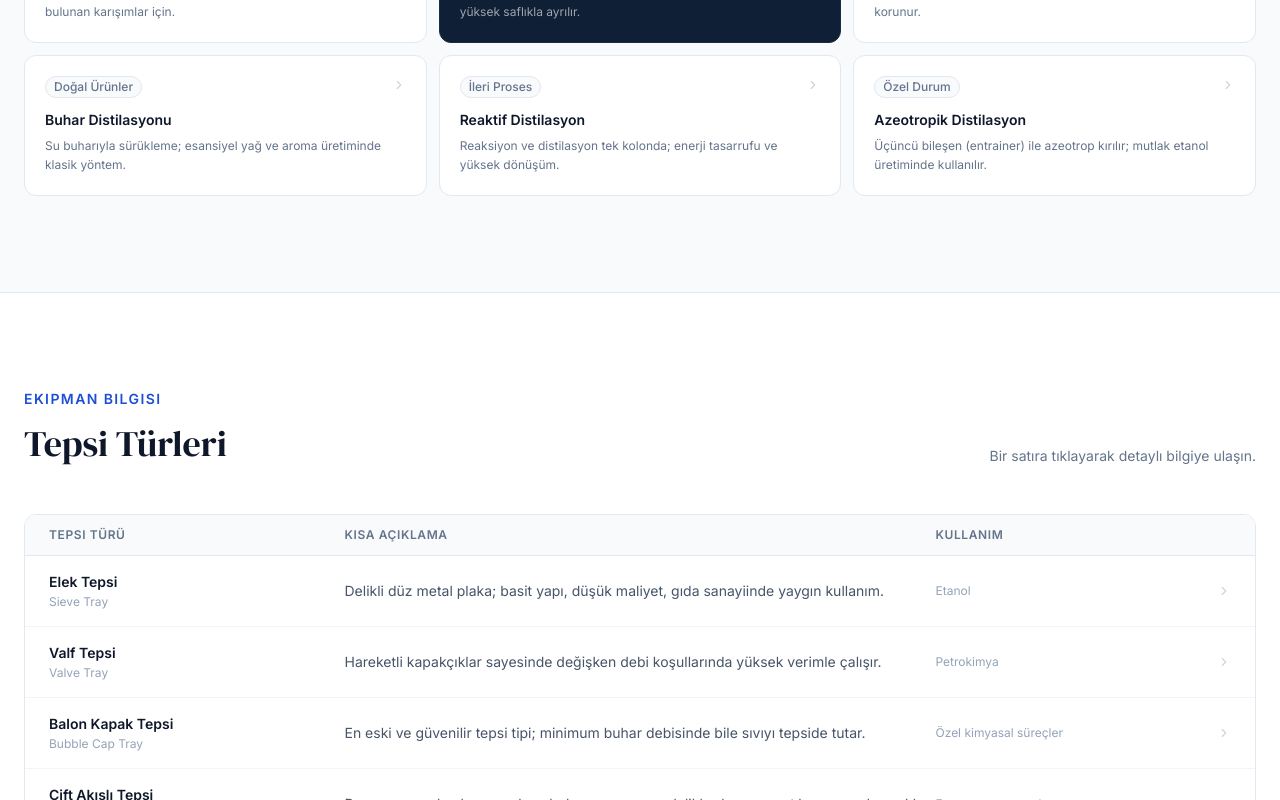
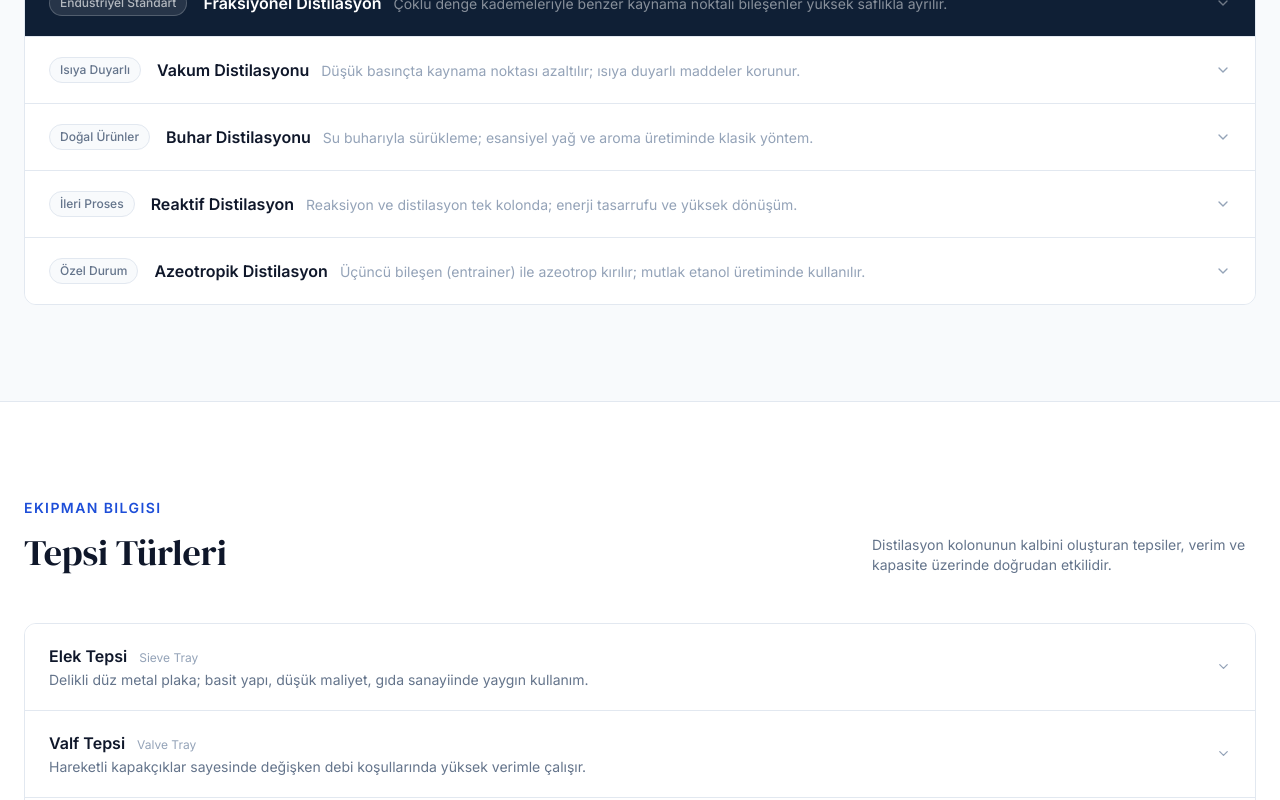
Before and after one commit to Ezgiis02/distillation-site, a React (Vite) app: page / in a window 1280 px wide. Shown: the part 1800-2600 px from the top of the page. Built offline with nearby package versions, Linux system fonts and the light colour scheme.

Commit message:
Accordion: single column, items expand in place, others shift down

```diff
--- a/src/components/TrayTypes.jsx
+++ b/src/components/TrayTypes.jsx
@@ -1,5 +1,5 @@
 import { useState } from 'react'
-import { ChevronRight, CheckCircle2 } from 'lucide-react'
+import { ChevronDown, CheckCircle2 } from 'lucide-react'
 
 const trays = [
   {
@@ -7,7 +7,7 @@ const trays = [
     title: 'Elek Tepsi',
     subtitle: 'Sieve Tray',
     short: 'Delikli düz metal plaka; basit yapı, düşük maliyet, gıda sanayiinde yaygın kullanım.',
-    description: 'Elek tepsiler, üzerinde düzenli dağılmış küçük delikler bulunan düz metal plakalardır. Buhar bu deliklerden geçerek sıvı tabakasında köpüklenerek temas sağlar. Yapı olarak son derece basit ve ucuzdur.',
+    description: 'Elek tepsiler, üzerinde düzenli dağılmış küçük delikler bulunan düz metal plakalardır. Buhar bu deliklerden geçerek sıvı tabakasında köpüklenerek temas sağlar.',
     pros: ['Düşük imalat maliyeti', 'Kolay temizlik ve bakım', 'Düşük basınç düşümü', 'Gıda uygulamalarına uygun'],
     cons: ['Dar çalışma aralığı', 'Köpük oluşumu riski'],
     usage: 'Etanol, meyve suyu konsantrasyonu, basit kimyasal ayırma',
@@ -17,7 +17,7 @@ const trays = [
     title: 'Valf Tepsi',
     subtitle: 'Valve Tray',
     short: 'Hareketli kapakçıklar sayesinde değişken debi koşullarında yüksek verimle çalışır.',
-    description: 'Valf tepsiler, delik üzerinde hareket eden metal kapakçıklar içerir. Buhar debisi değiştikçe kapakçıklar yukarı-aşağı hareket ederek geçiş alanını ayarlar. Geniş yük aralığında yüksek verim elde edilir.',
+    description: 'Valf tepsiler, delik üzerinde hareket eden metal kapakçıklar içerir. Buhar debisi değiştikçe kapakçıklar yukarı-aşağı hareket ederek geçiş alanını ayarlar.',
     pros: ['Geniş operasyon aralığı', 'Yüksek kapasite', 'Kendiliğinden debiye göre ayarlanma'],
     cons: ['Elek tepsiye göre pahalı', 'Kapakçıklarda mekanik yıpranma'],
     usage: 'Petrokimya, orta-büyük ölçekli kimya tesisleri',
@@ -37,7 +37,7 @@ const trays = [
     title: 'Çift Akışlı Tepsi',
     subtitle: 'Dual Flow Tray',
     short: 'Downcomer olmaksızın çalışır; buhar ve sıvı aynı deliklerden geçer, tıkanmaya dayanıklı.',
-    description: 'Geleneksel downcomersız tasarımdaki bu tepsiler, hem buhar hem sıvının aynı deliklerden geçmesine izin verir. Tıkanma eğilimli sistemler veya askıdaki katı madde içeren akışkanlar için önerilir.',
+    description: 'Downcomersız tasarımdaki bu tepsiler, hem buhar hem sıvının aynı deliklerden geçmesine izin verir. Tıkanma eğilimli sistemler için önerilir.',
     pros: ['Tıkanmaya karşı yüksek dayanıklılık', 'Kolay temizlik', 'Düşük maliyet'],
     cons: ['Dar verimli çalışma aralığı', 'Düşük ayırma verimliliği'],
     usage: 'Fermentasyon sıvıları, pulp içeren akışkanlar',
@@ -47,7 +47,7 @@ const trays = [
     title: 'Yapılandırılmış Dolgu',
     subtitle: 'Structured Packing',
     short: 'Corrugated metal levhalar; çok düşük basınç düşümü ve yüksek transfer verimi.',
-    description: 'Corrugated metal levhalardan yapılır; çok düşük basınç düşümü ve yüksek transfer verimi sağlar. Vakum uygulamalarında ve ısıya duyarlı ürünlerde tepsi kolonuna tercih edilir.',
+    description: 'Corrugated metal levhalardan yapılır; çok düşük basınç düşümü ve yüksek transfer verimi sağlar. Vakum uygulamalarında tepsi kolonuna tercih edilir.',
     pros: ['Çok düşük basınç düşümü', 'Yüksek transfer yüzeyi', 'Vakum uygulamaları için ideal'],
     cons: ['Fouling riski', 'Islama güçlüğü', 'Yüksek ilk yatırım maliyeti'],
     usage: 'Vakum distilasyonu, azeotropik ayırma, ısıya duyarlı ürünler',
@@ -58,7 +58,7 @@ const trays = [
     subtitle: 'DistillaTech Özel Tasarım',
     our: true,
     short: 'Mısır işleme koşullarına özel geliştirilmiş elek tepsi: Ø 0.71 m, 0.50 m kademe aralığı.',
-    description: 'MDK-16 ürünümüzde, mısır işleme koşullarına uygun özel tasarım elek tepsiler kullanılmaktadır. Paslanmaz çelik yapısı gıda güvenliği standartlarını karşılar. Ø 0.71 m çapı ve 0.5 m tepsi aralığı, 100.000 L/gün besleme kapasitesinde optimum buhar-sıvı temasını sağlayacak şekilde hesaplanmıştır.',
+    description: 'MDK-16 ürünümüzde, mısır işleme koşullarına uygun özel tasarım elek tepsiler kullanılmaktadır. Paslanmaz çelik yapısı gıda güvenliği standartlarını karşılar. Ø 0.71 m çapı ve 0.5 m tepsi aralığı, 100.000 L/gün besleme kapasitesinde optimum buhar-sıvı temasını sağlar.',
     pros: ['Gıda sınıfı paslanmaz çelik (316L)', 'Optimize edilmiş delik geometrisi', 'Kolay sökülebilir temizleme tasarımı', 'EHEDG uyumlu yüzey işlemi'],
     cons: [],
     usage: 'Mısır hammaddesinden yüksek saflıkta damıtılmış ürün eldesi (xD = 0.895)',
@@ -66,9 +66,8 @@ const trays = [
 ]
 
 export default function TrayTypes() {
-  const [selectedId, setSelectedId] = useState(null)
-  const selected = trays.find(t => t.id === selectedId)
-  const handleSelect = (id) => setSelectedId(prev => prev === id ? null : id)
+  const [openId, setOpenId] = useState(null)
+  const toggle = (id) => setOpenId(prev => prev === id ? null : id)
 
   return (
     <section id="trays" className="py-24 bg-white border-t border-steel-200">
@@ -77,101 +76,89 @@ export default function TrayTypes() {
           <p className="text-blue-700 text-sm font-semibold uppercase tracking-widest mb-3">Ekipman Bilgisi</p>
           <div className="flex flex-col md:flex-row md:items-end justify-between gap-4">
             <h2 className="font-serif text-4xl text-steel-900 leading-tight">Tepsi Türleri</h2>
-            <p className="text-steel-500 text-sm max-w-sm">Bir satıra tıklayarak detaylı bilgiye ulaşın.</p>
+            <p className="text-steel-500 text-sm max-w-sm">Distilasyon kolonunun kalbini oluşturan tepsiler, verim ve kapasite üzerinde doğrudan etkilidir.</p>
           </div>
         </div>
 
-        {/* Fixed table — rows never change height */}
-        <div className="border border-steel-200 rounded-xl overflow-hidden">
-          <div className="hidden md:grid grid-cols-12 bg-steel-50 px-6 py-3 border-b border-steel-200 text-xs font-semibold text-steel-500 uppercase tracking-wider">
-            <div className="col-span-3">Tepsi Türü</div>
-            <div className="col-span-6">Kısa Açıklama</div>
-            <div className="col-span-2">Kullanım</div>
-            <div className="col-span-1" />
+        <div className="border border-steel-200 rounded-xl overflow-hidden divide-y divide-steel-200">
+          {trays.map((t) => {
+            const isOpen = openId === t.id
+            return (
+              <div key={t.id} className={
+                t.our
+                  ? isOpen ? 'bg-blue-800' : 'bg-blue-700 hover:bg-blue-800'
+                  : isOpen ? 'bg-white' : 'bg-white hover:bg-steel-50'
+              }>
+                {/* Header row */}
+                <button
+                  onClick={() => toggle(t.id)}
+                  className="w-full text-left px-6 py-5 flex items-center gap-4"
+                >
+                  {t.our && <CheckCircle2 size={14} className="text-white/70 shrink-0" />}
+
+                  <div className="flex-1 min-w-0">
+                    <div className="flex items-baseline gap-3">
+                      <span className={`font-semibold text-sm sm:text-base ${t.our ? 'text-white' : 'text-steel-900'}`}>
+                        {t.title}
+                      </span>
+                      <span className={`text-xs hidden sm:inline ${t.our ? 'text-white/45' : 'text-steel-400'}`}>
+                        {t.subtitle}
+                      </span>
+                    </div>
+                    {!isOpen && (
+                      <p className={`text-xs sm:text-sm mt-0.5 truncate ${t.our ? 'text-white/60' : 'text-steel-500'}`}>
+                        {t.short}
+                      </p>
+                    )}
                   </div>
 
-          <div className="divide-y divide-steel-100">
-            {trays.map(t => {
-              const isSelected = selectedId === t.id
-              return (
-                <button
-                  key={t.id}
-                  onClick={() => handleSelect(t.id)}
-                  className={`w-full text-left px-6 py-4 grid grid-cols-1 md:grid-cols-12 gap-1 md:gap-0 md:items-center group transition-colors ${
-                    t.our
-                      ? isSelected ? 'bg-blue-800' : 'bg-blue-700 hover:bg-blue-800'
-                      : isSelected ? 'bg-blue-50' : 'bg-white hover:bg-steel-50'
-                  }`}
-                >
-                  <div className="md:col-span-3 flex items-center gap-2">
-                    {t.our && <CheckCircle2 size={13} className="text-white/70 shrink-0" />}
-                    <div>
-                      <p className={`font-semibold text-sm ${t.our ? 'text-white' : 'text-steel-900'}`}>{t.title}</p>
-                      <p className={`text-xs mt-0.5 ${t.our ? 'text-white/55' : 'text-steel-400'}`}>{t.subtitle}</p>
-                    </div>
-                  </div>
-                  <div className={`md:col-span-6 text-sm ${t.our ? 'text-white/75' : 'text-steel-600'}`}>{t.short}</div>
-                  <div className={`md:col-span-2 text-xs hidden md:block truncate ${t.our ? 'text-white/45' : 'text-steel-400'}`}>
-                    {t.usage.split(',')[0]}
-                  </div>
-                  <div className="md:col-span-1 flex justify-end">
-                    <ChevronRight
-                      size={14}
-                      className={`transition-transform duration-150 ${isSelected ? 'rotate-90' : ''} ${t.our ? 'text-white/40' : 'text-steel-300'}`}
+                  <ChevronDown
+                    size={15}
+                    className={`shrink-0 transition-transform duration-200 ${isOpen ? 'rotate-180' : ''} ${t.our ? 'text-white/40' : 'text-steel-400'}`}
                   />
-                  </div>
                 </button>
-              )
-            })}
-          </div>
-        </div>
 
-        {/* Detail panel — below entire table */}
-        {selected && (
-          <div className="mt-4 rounded-xl border border-blue-200 bg-white overflow-hidden">
-            <div className="flex items-center justify-between px-6 py-4 border-b border-steel-100 bg-steel-50">
-              <div>
-                <p className="font-semibold text-steel-900">{selected.title}</p>
-                <p className="text-xs text-steel-500 mt-0.5">{selected.subtitle}</p>
-              </div>
-              <button
-                onClick={() => setSelectedId(null)}
-                className="text-steel-400 hover:text-steel-700 text-xs font-medium border border-steel-200 px-3 py-1.5 rounded-lg transition-colors bg-white hover:bg-steel-50"
-              >
-                Kapat
-              </button>
-            </div>
-
-            <div className="p-6 grid grid-cols-1 md:grid-cols-3 gap-8">
+                {/* Expanded body */}
+                {isOpen && (
+                  <div className={`px-6 pb-6 border-t ${t.our ? 'border-white/10' : 'border-steel-100'}`}>
+                    <div className="pt-5 grid grid-cols-1 md:grid-cols-3 gap-6">
                       <div className="md:col-span-2 space-y-4">
-                <p className="text-steel-600 text-sm leading-relaxed">{selected.description}</p>
-                <div className="bg-steel-50 border border-steel-100 rounded-lg px-4 py-3">
-                  <p className="text-xs text-steel-400 mb-0.5">Tipik Uygulama</p>
-                  <p className="text-steel-700 text-sm">{selected.usage}</p>
+                        <p className={`text-sm leading-relaxed ${t.our ? 'text-white/75' : 'text-steel-600'}`}>
+                          {t.description}
+                        </p>
+                        <div className={`rounded-lg px-4 py-3 text-sm ${t.our ? 'bg-white/10 text-white/65' : 'bg-steel-50 border border-steel-100 text-steel-600'}`}>
+                          <span className={`text-xs font-semibold uppercase tracking-wider mr-2 ${t.our ? 'text-white/35' : 'text-steel-400'}`}>
+                            Kullanım
+                          </span>
+                          {t.usage}
                         </div>
                       </div>
 
                       <div className="space-y-4">
-                {selected.pros.length > 0 && (
+                        {t.pros.length > 0 && (
                           <div>
-                    <p className="text-xs font-semibold uppercase tracking-wider text-steel-400 mb-2">Avantajlar</p>
+                            <p className={`text-xs font-semibold uppercase tracking-wider mb-2 ${t.our ? 'text-white/35' : 'text-steel-400'}`}>
+                              Avantajlar
+                            </p>
                             <ul className="space-y-1.5">
-                      {selected.pros.map(p => (
-                        <li key={p} className="flex items-start gap-2 text-steel-700 text-sm">
-                          <CheckCircle2 size={13} className="text-blue-500 mt-0.5 shrink-0" />
+                              {t.pros.map(p => (
+                                <li key={p} className={`flex items-start gap-2 text-sm ${t.our ? 'text-white/75' : 'text-steel-700'}`}>
+                                  <CheckCircle2 size={13} className={`mt-0.5 shrink-0 ${t.our ? 'text-white/40' : 'text-blue-500'}`} />
                                   {p}
                                 </li>
                               ))}
                             </ul>
                           </div>
                         )}
-                {selected.cons.length > 0 && (
+                        {t.cons.length > 0 && (
                           <div>
-                    <p className="text-xs font-semibold uppercase tracking-wider text-steel-400 mb-2">Dezavantajlar</p>
+                            <p className={`text-xs font-semibold uppercase tracking-wider mb-2 ${t.our ? 'text-white/35' : 'text-steel-400'}`}>
+                              Dezavantajlar
+                            </p>
                             <ul className="space-y-1.5">
-                      {selected.cons.map(c => (
-                        <li key={c} className="flex items-start gap-2 text-steel-700 text-sm">
-                          <span className="text-amber-400 mt-0.5 shrink-0 text-xs">—</span>
+                              {t.cons.map(c => (
+                                <li key={c} className={`flex items-start gap-2 text-sm ${t.our ? 'text-white/65' : 'text-steel-700'}`}>
+                                  <span className={`mt-1 w-1 h-1 rounded-full shrink-0 ${t.our ? 'bg-white/30' : 'bg-amber-400'}`} />
                                   {c}
                                 </li>
                               ))}
@@ -183,6 +170,10 @@ export default function TrayTypes() {
                   </div>
                 )}
               </div>
+            )
+          })}
+        </div>
+      </div>
     </section>
   )
 }
--- a/src/components/Types.jsx
+++ b/src/components/Types.jsx
@@ -1,5 +1,5 @@
 import { useState } from 'react'
-import { ChevronRight, CheckCircle2 } from 'lucide-react'
+import { ChevronDown, CheckCircle2 } from 'lucide-react'
 
 const types = [
   {
@@ -66,13 +66,8 @@ const types = [
 ]
 
 export default function Types() {
-  const [selectedId, setSelectedId] = useState(null)
-
-  const selected = types.find(t => t.id === selectedId)
-
-  const handleSelect = (id) => {
-    setSelectedId(prev => prev === id ? null : id)
-  }
+  const [openId, setOpenId] = useState(null)
+  const toggle = (id) => setOpenId(prev => prev === id ? null : id)
 
   return (
     <section id="types" className="py-24 bg-steel-50 border-t border-steel-200">
@@ -81,106 +76,89 @@ export default function Types() {
           <p className="text-blue-700 text-sm font-semibold uppercase tracking-widest mb-3">Sınıflandırma</p>
           <div className="flex flex-col md:flex-row md:items-end justify-between gap-4">
             <h2 className="font-serif text-4xl text-steel-900 leading-tight">Distilasyon Çeşitleri</h2>
-            <p className="text-steel-500 text-sm max-w-sm">Bir türe tıklayarak detaylı bilgiye ulaşın.</p>
+            <p className="text-steel-500 text-sm max-w-sm">Her uygulama için doğru yöntemi seçmek verimlilik ve ürün kalitesi açısından kritiktir.</p>
           </div>
         </div>
 
-        {/* Fixed-height card grid — never changes size */}
-        <div className="grid grid-cols-1 md:grid-cols-2 lg:grid-cols-3 gap-3">
-          {types.map(t => {
-            const isSelected = selectedId === t.id
+        <div className="border border-steel-200 rounded-xl overflow-hidden divide-y divide-steel-200">
+          {types.map((t) => {
+            const isOpen = openId === t.id
             return (
+              <div key={t.id} className={isOpen
+                ? t.highlight ? 'bg-navy-800' : 'bg-white'
+                : t.highlight ? 'bg-navy-800 hover:bg-navy-750' : 'bg-white hover:bg-steel-50'
+              }>
+                {/* Header row — always visible, never moves */}
                 <button
-                key={t.id}
-                onClick={() => handleSelect(t.id)}
-                className={`text-left rounded-xl border px-5 py-5 transition-all duration-150 group ${
+                  onClick={() => toggle(t.id)}
+                  className="w-full text-left px-6 py-5 flex items-center gap-4"
+                >
+                  <span className={`hidden sm:inline-block text-xs font-medium px-2.5 py-1 rounded-full border shrink-0 ${
                     t.highlight
-                    ? isSelected
-                      ? 'bg-navy-800 border-navy-600 ring-2 ring-blue-400 ring-offset-2 ring-offset-steel-50'
-                      : 'bg-navy-800 border-navy-700 hover:border-navy-500'
-                    : isSelected
-                      ? 'bg-white border-blue-400 ring-2 ring-blue-400 ring-offset-2 ring-offset-steel-50'
-                      : 'bg-white border-steel-200 hover:border-steel-300'
-                }`}
-              >
-                <div className="flex items-start justify-between gap-2 mb-3">
-                  <span className={`text-xs font-medium px-2 py-0.5 rounded-full border ${
-                    t.highlight
-                      ? 'border-white/20 text-white/70 bg-white/10'
+                      ? 'border-white/20 text-white/65 bg-white/10'
                       : 'border-steel-200 text-steel-500 bg-steel-50'
                   }`}>
                     {t.tag}
                   </span>
-                  <ChevronRight
-                    size={14}
-                    className={`shrink-0 mt-0.5 transition-transform duration-150 ${
-                      isSelected ? 'rotate-90' : 'group-hover:translate-x-0.5'
-                    } ${t.highlight ? 'text-white/40' : 'text-steel-300'}`}
-                  />
-                </div>
-                <h3 className={`font-semibold text-sm mb-1.5 ${t.highlight ? 'text-white' : 'text-steel-900'}`}>
+
+                  <div className="flex-1 min-w-0">
+                    <span className={`font-semibold text-sm sm:text-base ${t.highlight ? 'text-white' : 'text-steel-900'}`}>
                       {t.title}
-                </h3>
-                <p className={`text-xs leading-relaxed ${t.highlight ? 'text-white/60' : 'text-steel-500'}`}>
+                    </span>
+                    {!isOpen && (
+                      <span className={`hidden sm:inline ml-3 text-sm ${t.highlight ? 'text-white/50' : 'text-steel-400'}`}>
                         {t.short}
-                </p>
-              </button>
-            )
-          })}
+                      </span>
+                    )}
                   </div>
 
-        {/* Detail panel — appears below the entire grid */}
-        {selected && (
-          <div className="mt-4 rounded-xl border border-blue-200 bg-white overflow-hidden">
-            {/* Panel header */}
-            <div className="flex items-center justify-between px-6 py-4 border-b border-steel-100 bg-steel-50">
-              <div>
-                <p className="font-semibold text-steel-900">{selected.title}</p>
-                <p className="text-xs text-steel-500 mt-0.5">{selected.tag}</p>
-              </div>
-              <button
-                onClick={() => setSelectedId(null)}
-                className="text-steel-400 hover:text-steel-700 text-xs font-medium border border-steel-200 px-3 py-1.5 rounded-lg transition-colors bg-white hover:bg-steel-50"
-              >
-                Kapat
+                  <ChevronDown
+                    size={16}
+                    className={`shrink-0 transition-transform duration-200 ${isOpen ? 'rotate-180' : ''} ${t.highlight ? 'text-white/40' : 'text-steel-400'}`}
+                  />
                 </button>
-            </div>
 
-            {/* Panel body */}
-            <div className="p-6 grid grid-cols-1 md:grid-cols-3 gap-8">
+                {/* Expanded body — content-driven height */}
+                {isOpen && (
+                  <div className={`px-6 pb-6 border-t ${t.highlight ? 'border-white/10' : 'border-steel-100'}`}>
+                    <div className="pt-5 grid grid-cols-1 md:grid-cols-3 gap-6">
                       {/* Description */}
                       <div className="md:col-span-2">
-                <p className="text-steel-600 text-sm leading-relaxed">{selected.description}</p>
-              </div>
-
-              {/* Meta */}
-              <div className="space-y-4">
-                <div className="grid grid-cols-2 gap-2">
-                  <div className="bg-steel-50 border border-steel-100 rounded-lg px-3 py-3">
-                    <p className="text-xs text-steel-400 mb-0.5">Verimlilik</p>
-                    <p className="text-sm font-semibold text-steel-900">{selected.efficiency}</p>
-                  </div>
-                  <div className="bg-steel-50 border border-steel-100 rounded-lg px-3 py-3">
-                    <p className="text-xs text-steel-400 mb-0.5">Karmaşıklık</p>
-                    <p className="text-sm font-semibold text-steel-900">{selected.complexity}</p>
-                  </div>
-                </div>
-
-                <div>
-                  <p className="text-xs font-semibold uppercase tracking-wider text-steel-400 mb-2">Kullanım Alanları</p>
-                  <div className="flex flex-wrap gap-1.5">
-                    {selected.uses.map(u => (
-                      <span key={u} className="text-xs border border-steel-200 text-steel-600 bg-steel-50 px-2.5 py-1 rounded-full">
+                        <p className={`text-sm leading-relaxed ${t.highlight ? 'text-white/75' : 'text-steel-600'}`}>
+                          {t.description}
+                        </p>
+                        <div className="flex flex-wrap gap-2 mt-4">
+                          {t.uses.map(u => (
+                            <span key={u} className={`text-xs px-2.5 py-1 rounded-full border ${
+                              t.highlight
+                                ? 'border-white/20 text-white/65 bg-white/10'
+                                : 'border-steel-200 text-steel-600 bg-steel-50'
+                            }`}>
                               {u}
                             </span>
                           ))}
                         </div>
+                      </div>
+
+                      {/* Stats */}
+                      <div className="grid grid-cols-2 md:grid-cols-1 gap-3">
+                        <div className={`rounded-lg px-4 py-3 ${t.highlight ? 'bg-white/10' : 'bg-steel-50 border border-steel-100'}`}>
+                          <p className={`text-xs mb-1 ${t.highlight ? 'text-white/40' : 'text-steel-400'}`}>Verimlilik</p>
+                          <p className={`text-sm font-semibold ${t.highlight ? 'text-white' : 'text-steel-800'}`}>{t.efficiency}</p>
+                        </div>
+                        <div className={`rounded-lg px-4 py-3 ${t.highlight ? 'bg-white/10' : 'bg-steel-50 border border-steel-100'}`}>
+                          <p className={`text-xs mb-1 ${t.highlight ? 'text-white/40' : 'text-steel-400'}`}>Karmaşıklık</p>
+                          <p className={`text-sm font-semibold ${t.highlight ? 'text-white' : 'text-steel-800'}`}>{t.complexity}</p>
                         </div>
                       </div>
                     </div>
                   </div>
                 )}
               </div>
+            )
+          })}
+        </div>
+      </div>
     </section>
   )
 }
```
Lines whose indentation alone changed are shown as unchanged.
